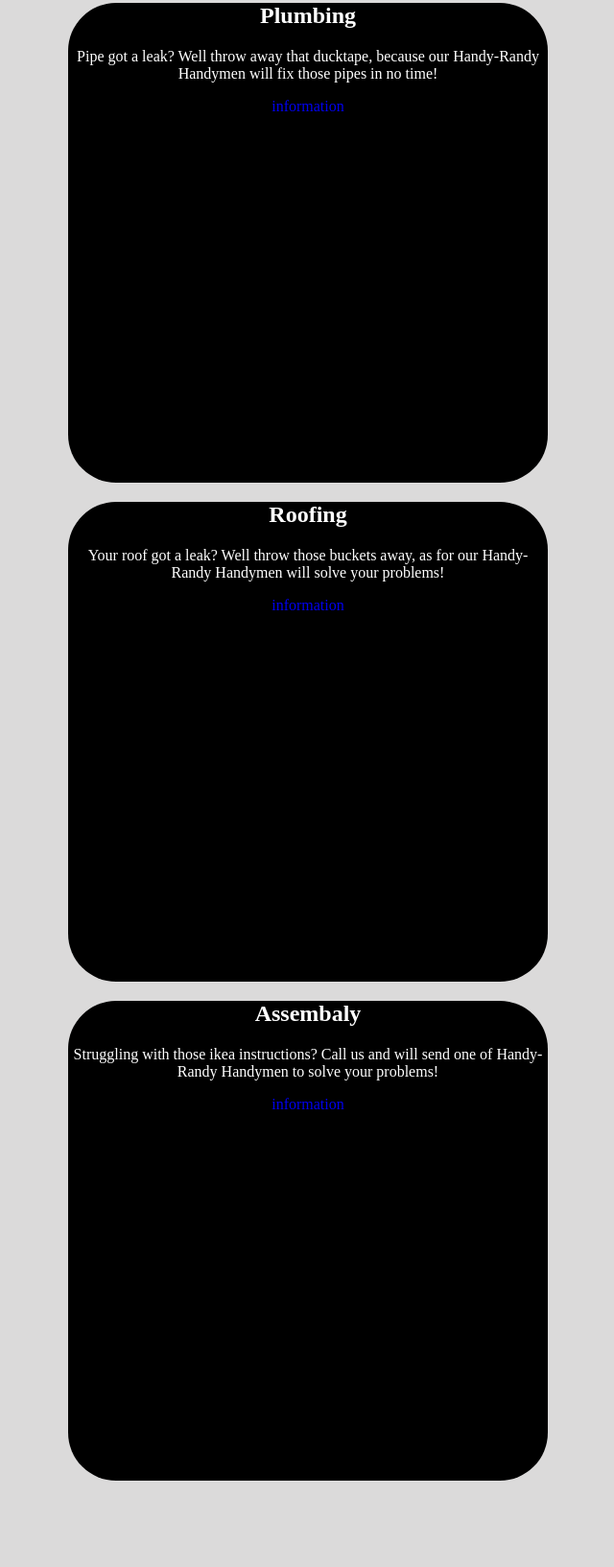
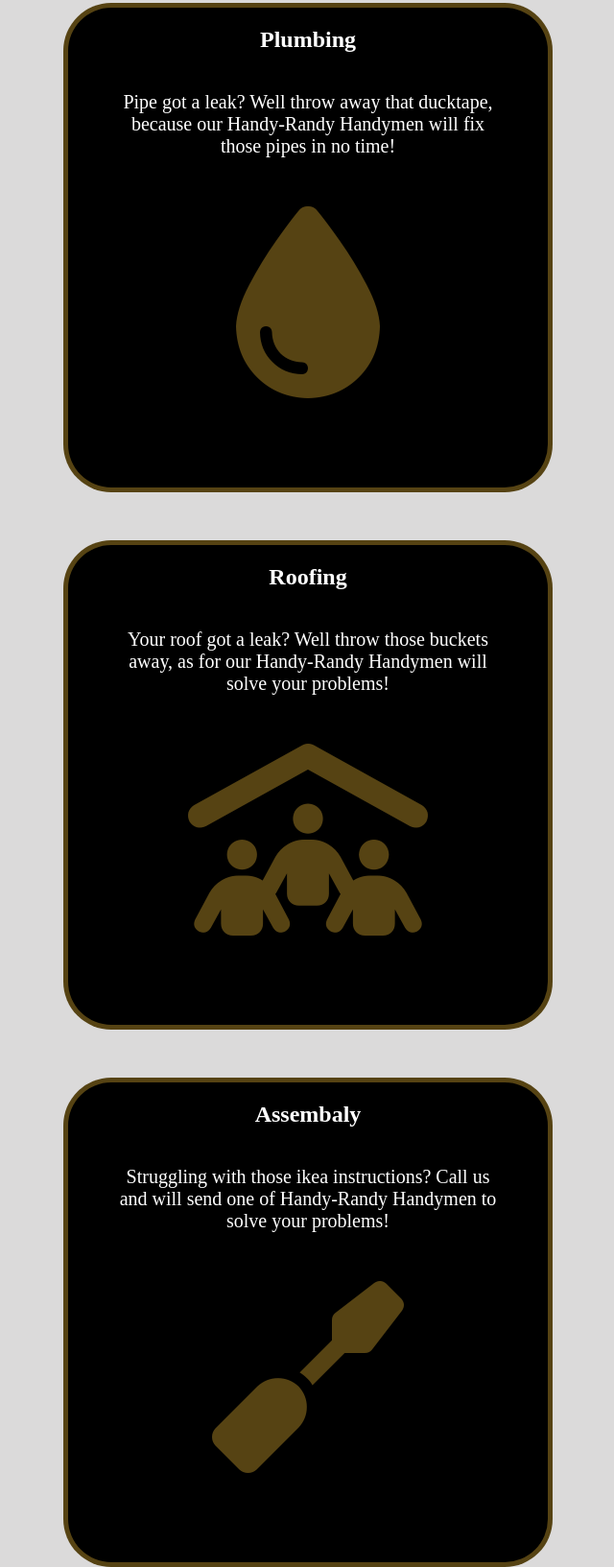
Before and after one commit to messiah-porter/HandyRandy-project, a plain HTML site: page index.html in a window 1280 px wide. Shown: the part 1152-2785 px from the top of the page at 96% size, without its empty margins (319-959 px from the left). Drawn offline with Linux system fonts and the light colour scheme; a web font is replaced by a local one.

Commit message:
mad the boxes look better

```diff
--- a/index.html
+++ b/index.html
@@ -38,17 +38,17 @@
     <div id="box1">
         <h2>Plumbing</h2>
         <p>Pipe got a leak? Well throw away that ducktape, because our Handy-Randy Handymen will fix those pipes in no time!</p>
-        <a href="plumbing.html" id="button">information</a>
+        <i class="fa-solid fa-droplet"></i>
     </div>
     <div id="box2">
         <h2>Roofing</h2>
         <p>Your roof got a leak? Well throw those buckets away, as for our Handy-Randy Handymen will solve your problems! </p>
-        <a href="roofing.html" id="button">information</a>
+        <i class="fa-solid fa-people-roof"></i>
     </div>
     <div id="box3">
         <h2>Assembaly</h2>
         <p>Struggling with those ikea instructions? Call us and will send one of Handy-Randy Handymen to solve your problems!</p>
-        <a href="assembaly.html" id="button">information</a>
+        <i class="fa-solid fa-screwdriver"></i>
     </div>
   </section>
   <section id="end">
--- a/style.css
+++ b/style.css
@@ -186,6 +186,7 @@ img {
     text-align: center;
     padding: 50px;
     top: 93vh;
+
   }
 
   #listhead > h1 {
@@ -193,7 +194,16 @@ img {
     letter-spacing: 5px;
   }
 
+  i {
+    font-size: 48px;
+    margin: 0 5px;
+
+  }
+
   #box1 {
+    display: flex;
+    align-items: center;
+    flex-direction: column;
     background-color: black;
     width: 500px;
     height: 500px;
@@ -201,31 +211,68 @@ img {
     margin-left: auto;
     margin-right: auto;
     color: white;
+    border: 5px solid rgba(124, 97, 28, 0.695);
     border-radius: 50px;
   }
 
+  #box1 > p {
+    width: 400px;
+    height: 100px;
+    font-size: 20px;
+  }
+
+  #box1 > i {
+    font-size: 200px;
+  }
+
   #box2 {
-
+    display: flex;
+    align-items: center;
+    flex-direction: column;
+    margin-top: 50px;
     background-color: black;
     width: 500px;
     height: 500px;
-    /* margin-left: 420px; */
     margin-left: auto;
     margin-right: auto;
     color: white;
+    border: 5px solid rgba(124, 97, 28, 0.695);
     border-radius: 50px;
   }
 
+  #box2 > p {
+    width: 400px;
+    height: 100px;
+    font-size: 20px;
+  }
+
+  #box2 > i {
+    font-size: 200px;
+  }
+
   #box3 {
-
+    display: flex;
+    align-items: center;
+    flex-direction: column;
+    margin-top: 50px;
     background-color: black;
     width: 500px;
     height: 500px;
-    /* margin-left: 420px; */
     margin-left: auto;
     margin-right: auto;
     color: white;
+    border: 5px solid rgba(124, 97, 28, 0.695);
     border-radius: 50px;
+  }
+
+  #box3 > p {
+    width: 400px;
+    height: 100px;
+    font-size: 20px;
+  }
+
+  #box3 > i {
+    font-size: 200px;
   }
 
   #end {
@@ -246,8 +293,3 @@ img {
     font-family: "Edu AU VIC WA NT Hand", cursive;
     font-size: 20px;
   }
-  i {
-    font-size: 48px;
-    margin: 0 5px;
-
-  }
```
